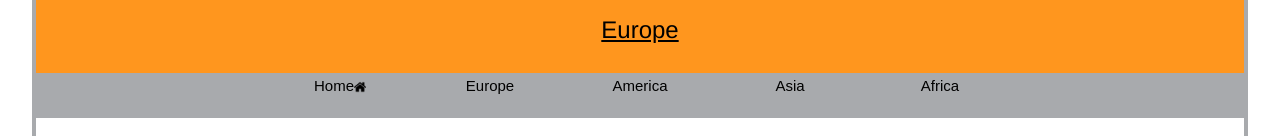
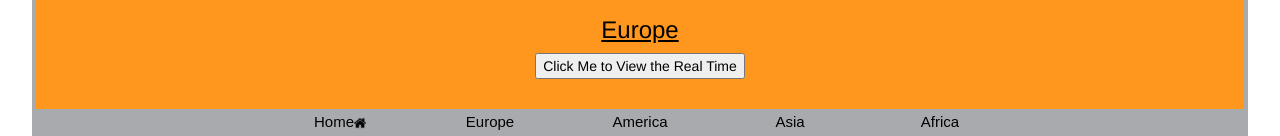
Before and after one commit to ethan2405/ethan2405.github.io, a plain HTML site: page HTML/Europe.html in a window 1280 px wide. Shown: the part 306-442 px from the top of the page. Drawn offline with nearby package versions, Linux system fonts and the light colour scheme.

Commit message:
Update Europe.html

```diff
--- a/HTML/Europe.html
+++ b/HTML/Europe.html
@@ -15,6 +15,11 @@
       </a>
       <h1><u> Guide To The World Of Music </u></h1>
       <h3><u>Europe</u></h3>
+      <button type="button"
+    onclick="document.getElementById('demo').innerHTML = Date()">
+    Click Me to View the Real Time</button>
+
+    <p id="demo"></p>
     </header>
 
     <nav>
```
